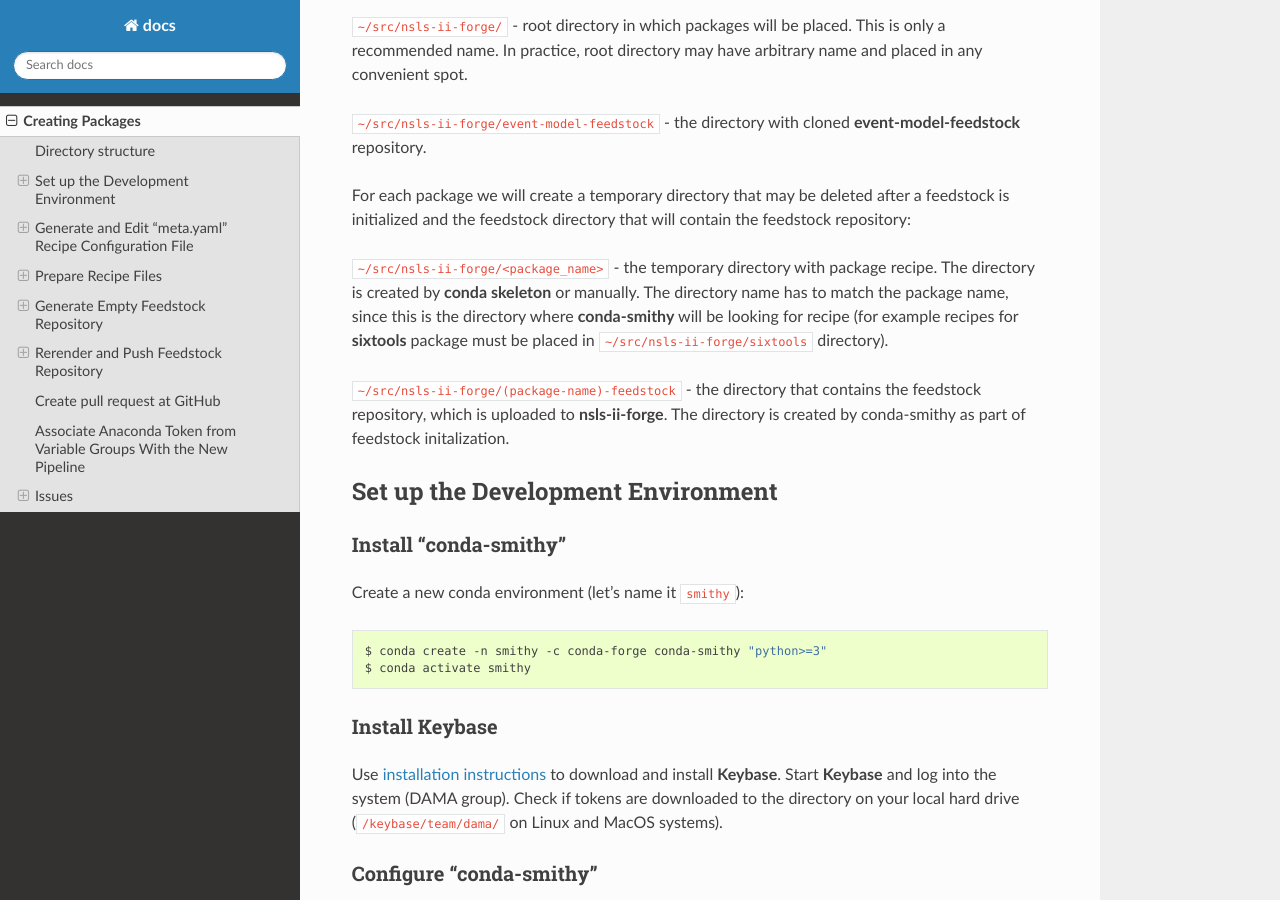
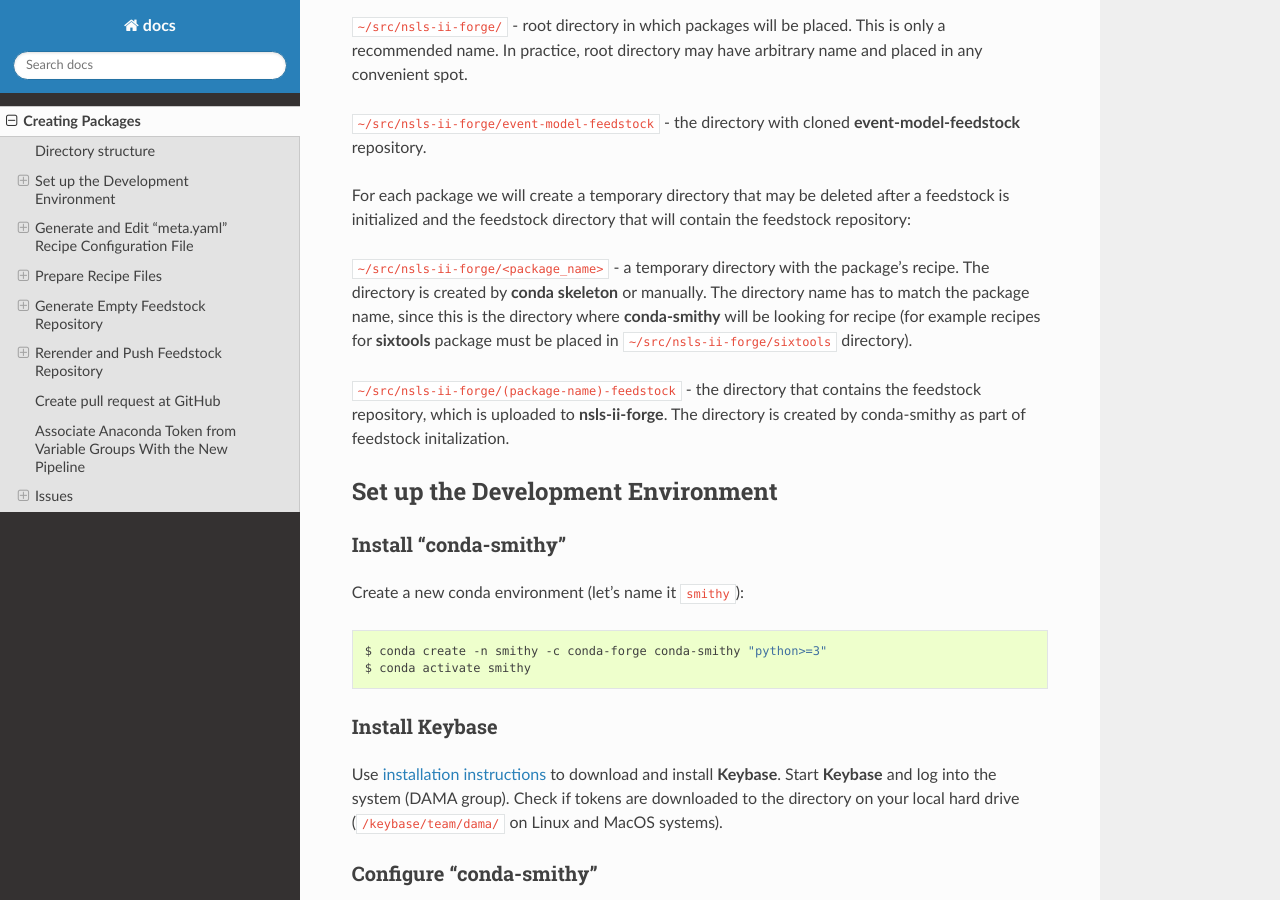
Before and after one commit to nsls-ii-forge/docs, a Sphinx documentation site: the page built from source/creating_packages.rst, in a window 1280 px wide and 900 px high, scrolled down 322 px. Built offline with Sphinx 7.4.7 and the Read the Docs theme 2.0.0, drawn with Linux system fonts in a browser that asks for light colours.

Commit message:
Editing
Co-Authored-By: Maksim Rakitin <mrakitin@users.noreply.github.com>

```diff
--- a/source/creating_packages.rst
+++ b/source/creating_packages.rst
@@ -25,7 +25,7 @@
 the feedstock repository:
 
 ``~/src/nsls-ii-forge/<package_name>`` -
-the temporary directory with package recipe. The directory is
+a temporary directory with the package's recipe. The directory is
 created by **conda skeleton** or manually. The directory name has to
 match the package name, since this is the directory where
 **conda-smithy** will be looking for recipe
```
